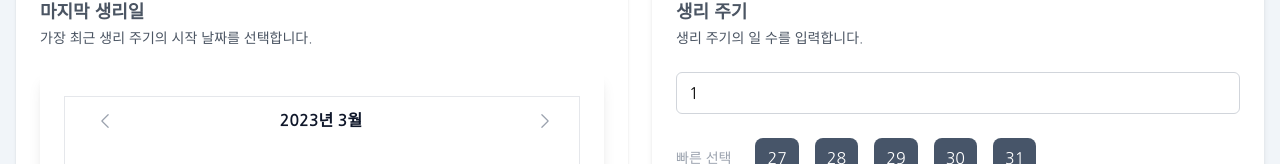
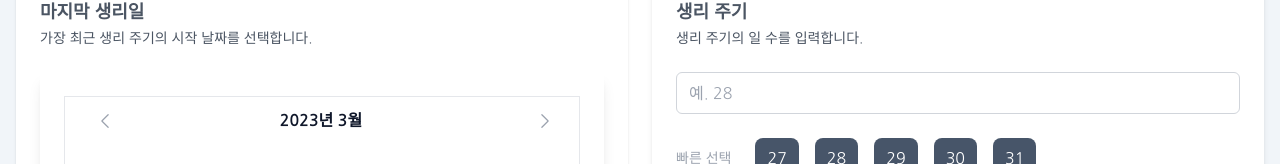
Before and after one commit to min33sky/ovulation-calculator, a Next.js app: page / in a window 1280 px wide. Shown: the part 424-588 px from the top of the page. Built offline with nearby package versions, Linux system fonts and the light colour scheme.

Commit message:
feat: formContext - lastPeriod

```diff
--- a/app/layout.tsx
+++ b/app/layout.tsx
@@ -1,3 +1,4 @@
+import ProviderWrapper from '@/components/ProviderWrapper';
 import { Nanum_Gothic } from 'next/font/google';
 import './globals.css';
 
@@ -32,7 +33,7 @@ export default function RootLayout({
       <body
         className={`min-h-screen bg-slate-100 ${nanumGothic.variable} font-nanum-gothic`}
       >
-        {children}
+        <ProviderWrapper>{children}</ProviderWrapper>
       </body>
     </html>
   );
--- a/components/Calculator.tsx
+++ b/components/Calculator.tsx
@@ -1,3 +1,4 @@
+import { useFormContext } from '@/contexts/formContext';
 import React from 'react';
 import Button from './Button';
 import Calendar from './Calendar';
@@ -7,6 +8,25 @@ import Input from './Input';
 import Outcomes from './Outcomes';
 
 export default function Calculator() {
+  const { lastPeriod, cycleLength, changeCycleLength } = useFormContext();
+
+  console.log('lastPeriod: ', lastPeriod);
+  console.log('cycle_length: ', cycleLength);
+
+  /**
+   * 생리 주기 변경 핸들러
+   */
+  const handleCycleLengthChange = (e: React.ChangeEvent<HTMLInputElement>) => {
+    changeCycleLength(Number(e.target.value));
+  };
+
+  /**
+   * 빠른 선택 핸들러
+   */
+  const handleQuickSelection = (value: number) => {
+    changeCycleLength(value);
+  };
+
   return (
     <article className="my-10 md:col-span-2">
       <div className="space-y-6 bg-white">
@@ -19,7 +39,7 @@ export default function Calculator() {
               />
 
               <div className="mt-6">
-                <Calendar selected={null} onChange={() => {}} />
+                <Calendar selected={lastPeriod} onChange={() => {}} />
               </div>
             </div>
           </div>
@@ -37,9 +57,10 @@ export default function Calculator() {
                     name="cycle_length"
                     type={'number'}
                     placeholder="예. 28"
-                    value={1}
+                    value={cycleLength ?? ''}
+                    onChange={handleCycleLengthChange}
                   />
-                  <CycleLength onQuickSelection={() => {}} />
+                  <CycleLength onQuickSelection={handleQuickSelection} />
                 </div>
               </div>
 
--- /dev/null
+++ b/components/ProviderWrapper.tsx
@@ -0,0 +1,15 @@
+'use client';
+
+import FormContextProvider from '@/contexts/formContext';
+
+export default function ProviderWrapper({
+  children,
+}: {
+  children: React.ReactNode;
+}) {
+  return (
+    <>
+      <FormContextProvider>{children}</FormContextProvider>
+    </>
+  );
+}
--- /dev/null
+++ b/contexts/formContext.tsx
@@ -0,0 +1,55 @@
+import { createContext, useContext, useState } from 'react';
+
+interface FormState {
+  lastPeriod: Date | null;
+  cycleLength: number | null;
+  changeLastPeriod: (lastPeriod: Date | null) => void;
+  changeCycleLength: (cycleLength: number | null) => void;
+}
+
+const FormContext = createContext<FormState>({
+  lastPeriod: null,
+  cycleLength: null,
+  changeLastPeriod: () => {},
+  changeCycleLength: () => {},
+});
+
+export default function FormContextProvider({
+  children,
+}: {
+  children: React.ReactNode;
+}) {
+  const [lastPeriod, setLastPeriod] = useState<Date | null>(null);
+  const [cycleLength, setCycleLength] = useState<number | null>(null);
+
+  const changeLastPeriod = (lastPeriod: Date | null) => {
+    setLastPeriod(lastPeriod);
+  };
+
+  const changeCycleLength = (cycleLength: number | null) => {
+    setCycleLength(cycleLength);
+  };
+
+  return (
+    <FormContext.Provider
+      value={{
+        lastPeriod,
+        cycleLength,
+        changeLastPeriod,
+        changeCycleLength,
+      }}
+    >
+      {children}
+    </FormContext.Provider>
+  );
+}
+
+export function useFormContext() {
+  const context = useContext(FormContext);
+
+  if (!context) {
+    throw new Error('useFormContext must be used within a FormContextProvider');
+  }
+
+  return context;
+}
```
Also changed, not shown: contexts/outcomesContext.tsx (added, +17 -0 lines).
